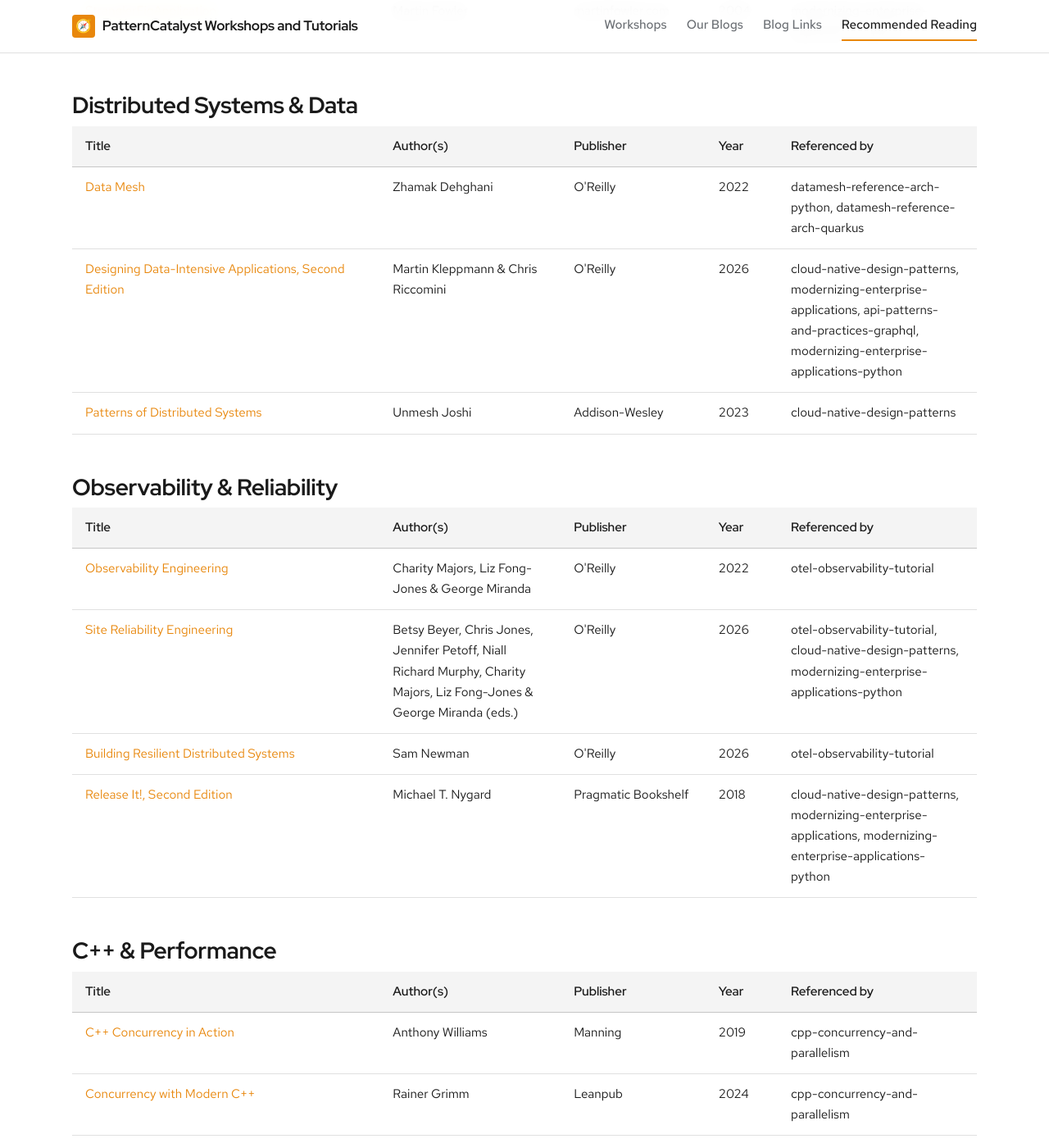
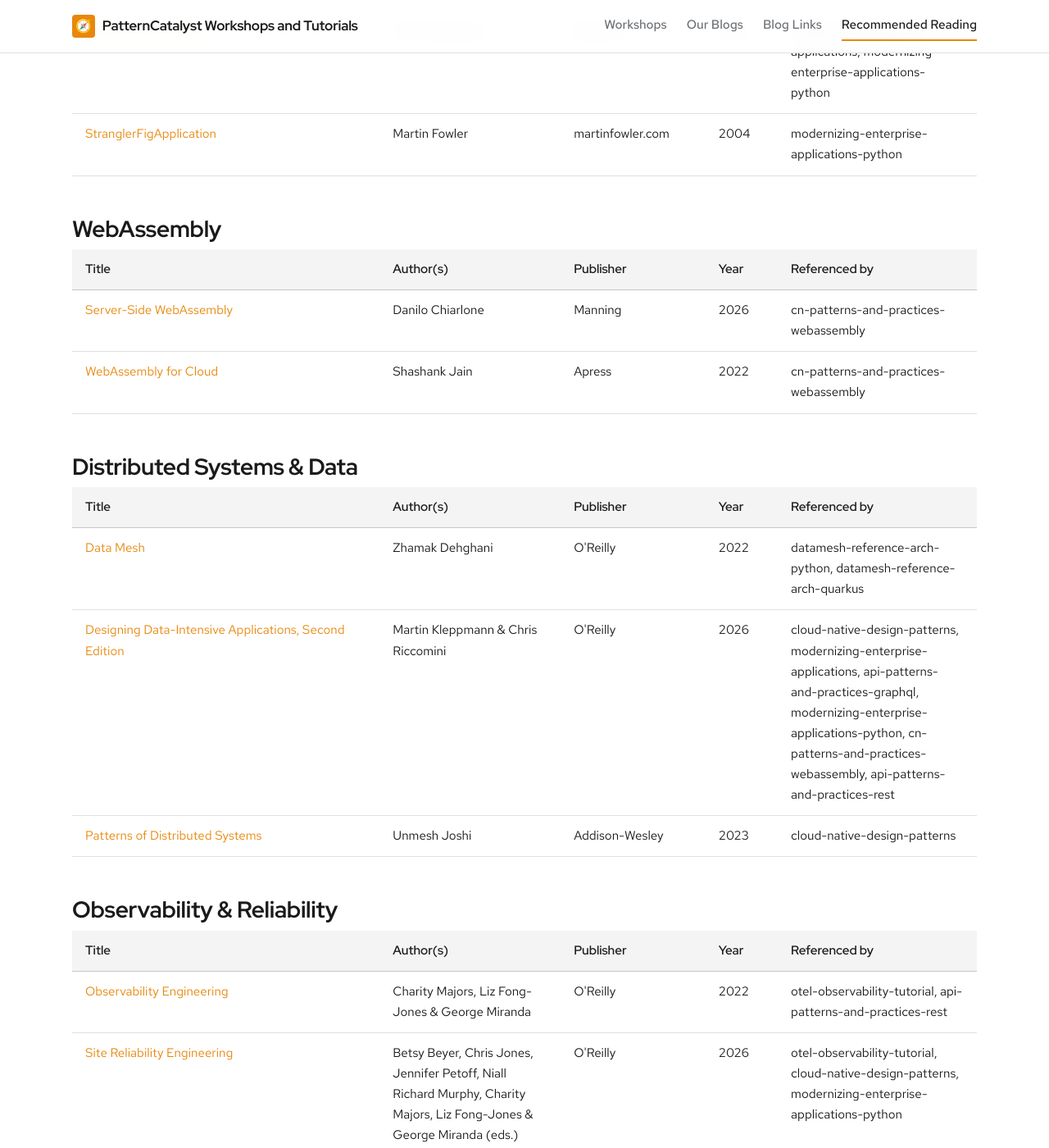
Before and after one commit to patterncatalyst/patterncatalyst-workshops-tutorials-list, a Jekyll site: the page built from books.html, in a window 1280 px wide and 1400 px high, scrolled down 3887 px. Shown: the whole window at 82% size. Built offline with Jekyll 4.4.1, drawn with Linux system fonts in a browser that asks for light colours; some web fonts are replaced; some of the changed text lies outside the part shown.

Commit message:
books: add the two server-side WebAssembly companion titles (#24)
- Add cn-patterns-and-practices-webassembly to the gen-books allowlist and
  regenerate: picks up Server-Side WebAssembly (Chiarlone, Manning) and
  WebAssembly for Cloud (Jain, Apress), both referenced_by that site. The
  run also discovered Patterns for API Design (already categorized) from the
  REST repo.
- Hand-fill url/isbn for both books; correct WebAssembly for Cloud's year to
  2022 (Apress/Springer).
- Add a WebAssembly category to book_categories.yml for the two titles.

Co-authored-by: PatternCatalyst <local@example.invalid>

```diff
--- a/_data/book_categories.yml
+++ b/_data/book_categories.yml
@@ -53,6 +53,11 @@
     - "Microservices Patterns"
     - "StranglerFigApplication"
 
+- name: "WebAssembly"
+  books:
+    - "Server-Side WebAssembly"
+    - "WebAssembly for Cloud"
+
 - name: "Distributed Systems & Data"
   books:
     - "Data Mesh"
--- a/_data/books.yml
+++ b/_data/books.yml
@@ -73,6 +73,7 @@
     - "modernizing-enterprise-applications"
     - "api-patterns-and-practices-grpc"
     - "modernizing-enterprise-applications-python"
+    - "api-patterns-and-practices-rest"
 
 - title: "Building Resilient Distributed Systems"
   authors: "Sam Newman"
@@ -154,6 +155,7 @@
     - "domain-driven-design-observability-workshop"
     - "modernizing-enterprise-applications"
     - "modernizing-enterprise-applications-python"
+    - "cn-patterns-and-practices-webassembly"
 
 - title: "Effective Platform Engineering"
   authors: "Bryan Oliver, Nic Cheneweth, Ajay Chankramath, Sean Alvarez"
@@ -204,6 +206,8 @@
   review_note: "2nd Edition, published 2023-03-16. ISBN is the electronic-edition ISBN listed on the O'Reilly learning platform; the print ISBN was not verified."
   referenced_by:
     - "helm-for-developers"
+    - "api-patterns-and-practices-rest"
+    - "cn-patterns-and-practices-webassembly"
 
 - title: "Kubernetes: Up and Running"
   authors: "Brendan Burns, Joe Beda, Kelsey Hightower, Lachlan Evenson"
@@ -214,6 +218,8 @@
   review_note: "3rd Edition, published 2022-08-02. Authors expanded from the extracted 'Brendan Burns et al.'. ISBN is the electronic-edition ISBN listed on the O'Reilly learning platform; the print ISBN was not verified."
   referenced_by:
     - "helm-for-developers"
+    - "api-patterns-and-practices-rest"
+    - "cn-patterns-and-practices-webassembly"
 
 - title: "Latency: Reduce delay in software systems"
   authors: "Enberg, P."
@@ -224,6 +230,7 @@
   review_note: "authors normalized 'Enberg' -> 'Enberg, P.' (Pekka Enberg) and year corrected from 2024 to 2025 — confirmed via manning.com product page (MEAP/early access began 2024, but final publication is October 2025). Publisher 'Manning' was already correct."
   referenced_by:
     - "cpp-container-optimization-tutorial"
+    - "api-patterns-and-practices-rest"
 
 - title: "Learning Domain-Driven Design"
   authors: "Vlad Khononov"
@@ -289,6 +296,7 @@
   review_note: "This is the 1st edition (2022, three authors: Majors, Fong-Jones, Miranda). A heavily revised 2nd edition (ISBN 9781098179915) was published later adding a fourth author, Austin Parker; the 1st edition is used here to match the three-author citation this entry covers. Print ISBN 9781492076445 differs from the O'Reilly product-page ebook ISBN 9781492076438, same convention as other dual-format entries in this file."
   referenced_by:
     - "otel-observability-tutorial"
+    - "api-patterns-and-practices-rest"
 
 - title: "Optimizing Cloud Native Java"
   authors: "Evans, B. J., & Gough, J."
@@ -300,6 +308,7 @@
   referenced_by:
     - "quarkus-optimization"
     - "spring-boot-optimization"
+    - "api-patterns-and-practices-rest"
 
 - title: "Platform Engineering on Kubernetes"
   authors: "Mauricio Salatino"
@@ -321,6 +330,7 @@
     - "datamesh-reference-arch-python"
     - "minikube-on-fedora"
     - "cloud-native-design-patterns"
+    - "api-patterns-and-practices-rest"
 
 - title: "RESTful Web API Patterns and Practices Cookbook"
   authors: "Amundsen, M."
@@ -386,6 +396,7 @@
   review_note: "Manning, 2024; language-agnostic concurrency fundamentals (examples in Python). Publisher page verified."
   referenced_by:
     - "cpp-concurrency-and-parallelism"
+    - "api-patterns-and-practices-rest"
 
 - title: "Parallel C++"
   authors: "Patrick Diehl, Steven R. Brandt, Hartmut Kaiser"
@@ -439,6 +450,8 @@
     - "modernizing-enterprise-applications"
     - "api-patterns-and-practices-graphql"
     - "modernizing-enterprise-applications-python"
+    - "cn-patterns-and-practices-webassembly"
+    - "api-patterns-and-practices-rest"
 
 - title: "Building Event-Driven Microservices, Second Edition"
   authors: "Adam Bellemare"
@@ -489,6 +502,7 @@
   review_note: "Hand-added for cloud-native-design-patterns (its Bibliography page); O'Reilly page: September 2013. Foreword by Sam Ruby; successor to Richardson & Ruby's RESTful Web Services (O'Reilly, 2007); no later edition found. Not the same book as Amundsen's RESTful Web API Patterns and Practices Cookbook."
   referenced_by:
     - "cloud-native-design-patterns"
+    - "api-patterns-and-practices-rest"
 
 - title: "Release It!, Second Edition"
   authors: "Michael T. Nygard"
@@ -612,3 +626,31 @@
   review_note: "No publisher/author product page exists for this 1979 Prentice-Hall classic; left unlinked rather than point at a fabricated URL. Commonly cited ISBN 978-0138544713."
   referenced_by:
     - "modernizing-enterprise-applications-python"
+
+- title: "Patterns for API Design"
+  authors: "Uwe Zdun & Cesare Pautasso"
+  publisher: "Addison-Wesley"
+  year: 2022
+  isbn: null
+  url: null
+  referenced_by:
+    - "api-patterns-and-practices-rest"
+
+- title: "Server-Side WebAssembly"
+  authors: "Danilo Chiarlone"
+  publisher: "Manning"
+  year: 2026
+  isbn: "9781633436206"
+  url: "https://www.manning.com/books/server-side-webassembly"
+  referenced_by:
+    - "cn-patterns-and-practices-webassembly"
+
+- title: "WebAssembly for Cloud"
+  authors: "Shashank Jain"
+  publisher: "Apress"
+  year: 2022
+  isbn: "9781484274958"
+  url: "https://link.springer.com/book/10.1007/978-1-4842-7496-5"
+  review_note: "year corrected to 2022 and url/isbn filled by hand; Apress/Springer list 2022 (print Nov 2021), ISBN 9781484274958."
+  referenced_by:
+    - "cn-patterns-and-practices-webassembly"
--- a/scripts/gen-books.py
+++ b/scripts/gen-books.py
@@ -55,6 +55,7 @@
     "coloringbooks",
     "helm-for-developers",
     "api-patterns-and-practices-rest",
+    "cn-patterns-and-practices-webassembly",
 ]
 
 # Directory fragments that disqualify a path from being scanned, even
```
